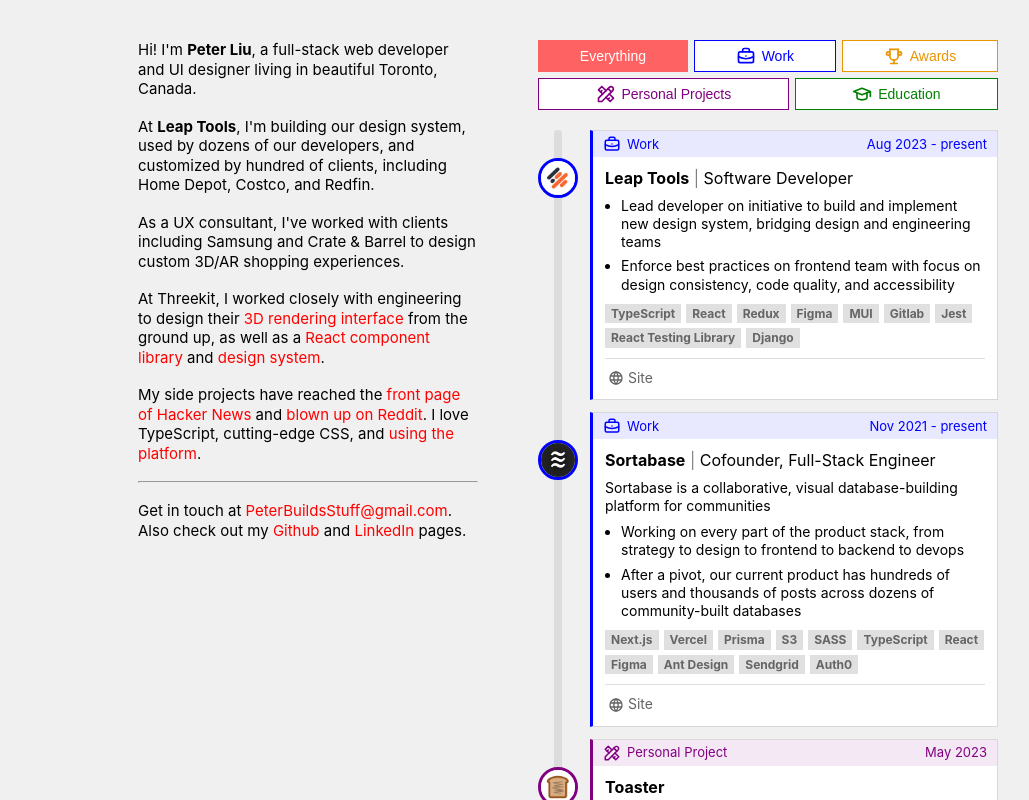
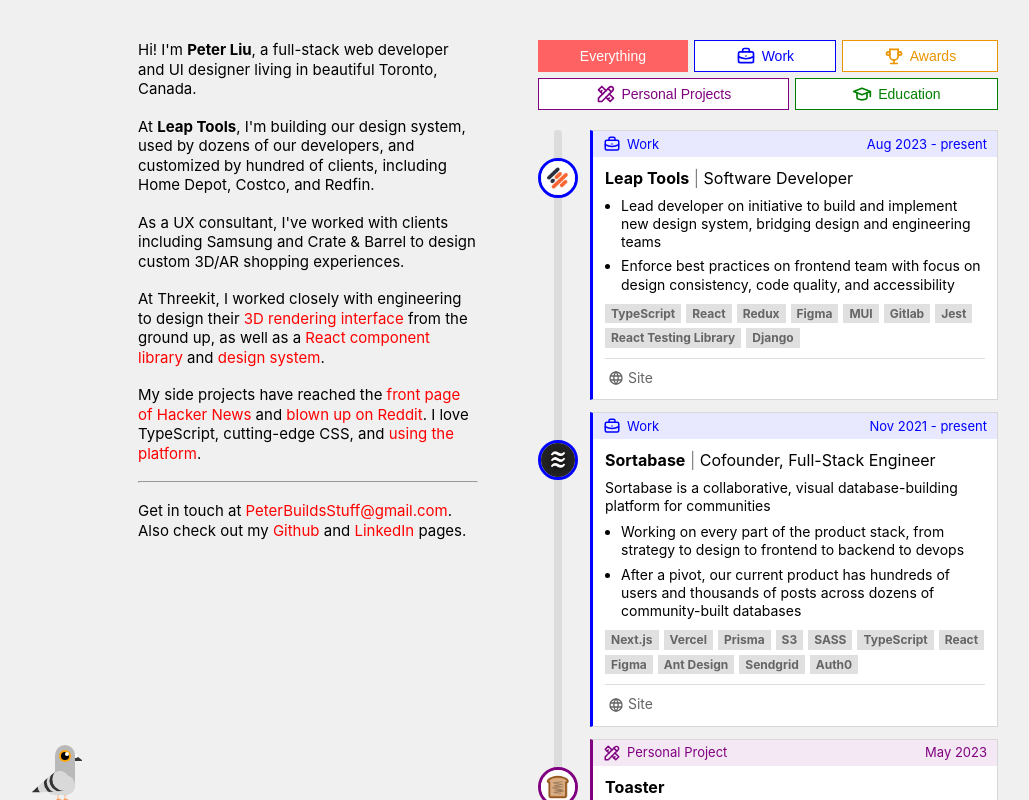
Before and after one commit to PeterTYLiu/personal-site, a React (Vite) app: page / in a window 1280 px wide. Shown: the whole page, without its empty margins (72-1101 px from the left). Built offline with nearby package versions, Linux system fonts and the light colour scheme.

Commit message:
Add pigeon

```diff
--- /dev/null
+++ b/src/Toronto/Pigeon.tsx
@@ -0,0 +1,146 @@
+import type { ReactElement, SVGProps } from "react";
+
+const SHARED_PECK_ATTRIBUTES: SVGProps<SVGElement> = {
+	attributeName: "transform",
+	dur: "0.18s",
+	type: "rotate",
+	from: "0 37 40",
+	to: "90 37 40",
+	direction: "alternate",
+	calcMode: "spline",
+	keyTimes: "0;1",
+	keySplines: "0.14 0.73 0.35 0.9",
+};
+const SHARED_BLINK_ATTRIBUTES: SVGProps<SVGElement> = {
+	dur: "0.12s",
+	begin: "peck2.end+0.3s",
+	attributeName: "y",
+};
+const FEET_COLOUR: string = "#FF9E62";
+const EYELID_COLOR: string = "#458d8d";
+
+export const Pigeon = (): ReactElement => {
+	return (
+		<svg
+			style={{
+				position: "fixed",
+				bottom: "0",
+				left: "100px",
+				overflow: "visible",
+			}}
+			width="55"
+			height="55"
+			viewBox="0 0 55 55"
+			fill="none"
+			xmlns="http://www.w3.org/2000/svg"
+		>
+			<title>pigeon</title>
+			<path d="M30 55L29 46H31L30 55Z" fill={FEET_COLOUR} />
+			<path d="M30 53L28 55H34L30 53Z" fill={FEET_COLOUR} />
+			<path d="M37 55L36 46H38L37 55Z" fill={FEET_COLOUR} />
+			<path d="M37 53L35 55H41L37 53Z" fill={FEET_COLOUR} />
+			<g data-title="head">
+				<animateTransform
+					id="peck1"
+					begin="0s;peck2.end+2s"
+					{...SHARED_PECK_ATTRIBUTES}
+				/>
+				<animateTransform
+					id="peck2"
+					begin="peck1.end+0.2s"
+					{...SHARED_PECK_ATTRIBUTES}
+				/>
+				<path
+					d="M45 16V8L53.887 15.1096C54.256 15.4048 54.0472 16 53.5746 16H45Z"
+					fill="#353535"
+				/>
+				<ellipse cx="47" cy="11" rx="3" ry="2" fill="white" />
+				<rect x="27" width="20" height="50" rx="10" fill="#B9B9B9" />
+				<g clip-path="url(#clip0_0_1)" data-title="eye">
+					<circle cx="37" cy="9" r="8" fill="orange" />
+					<circle cx="37" cy="11" r="4" fill="black" />
+					<circle cx="39" cy="9" r="2" fill="white" />
+					<rect x="26" y="-5" width="20" height="9" fill={EYELID_COLOR}>
+						<animate {...SHARED_BLINK_ATTRIBUTES} values="-5;3;-5" />
+					</rect>
+					<rect x="26" y="17" width="20" height="9" fill={EYELID_COLOR}>
+						<animate {...SHARED_BLINK_ATTRIBUTES} values="17;11;17" />
+					</rect>
+				</g>
+			</g>
+			<rect
+				x="47"
+				y="30"
+				width="20"
+				height="30"
+				rx="10"
+				transform="rotate(90 47 30)"
+				fill="#D9D9D9"
+			/>
+			<mask
+				id="mask0_0_1"
+				maskUnits="userSpaceOnUse"
+				x="3"
+				y="25"
+				width="39"
+				height="23"
+			>
+				<rect x="31" y="5" width="12" height="12" fill="#FF794C" />
+				<path
+					d="M35.5572 45.2033C30.568 47.2381 3.77637 47.365 3.77637 47.365C3.77637 47.365 23.0153 28.719 28.0045 26.6843C32.9936 24.6495 38.7289 27.1456 40.8145 32.2595C42.9001 37.3734 40.5464 43.1686 35.5572 45.2033Z"
+					fill="white"
+				/>
+			</mask>
+			<g mask="url(#mask0_0_1)">
+				<rect
+					x="37.0381"
+					y="23"
+					width="20"
+					height="40"
+					transform="rotate(67.8126 37.0381 23)"
+					fill="#323232"
+				/>
+				<circle
+					cx="20.4436"
+					cy="40.5676"
+					r="11"
+					transform="rotate(67.8126 20.4436 40.5676)"
+					fill="#D9D9D9"
+				/>
+				<circle
+					cx="26.9252"
+					cy="37.9241"
+					r="11"
+					transform="rotate(67.8126 26.9252 37.9241)"
+					fill="#323232"
+				/>
+				<circle
+					cx="29.7031"
+					cy="36.7912"
+					r="11"
+					transform="rotate(67.8126 29.7031 36.7912)"
+					fill="#D9D9D9"
+				/>
+				<circle
+					cx="32.4809"
+					cy="35.6583"
+					r="11"
+					transform="rotate(67.8126 32.4809 35.6583)"
+					fill="#323232"
+				/>
+				<circle
+					cx="35.2588"
+					cy="34.5254"
+					r="11"
+					transform="rotate(67.8126 35.2588 34.5254)"
+					fill="#D9D9D9"
+				/>
+			</g>
+			<defs>
+				<clipPath id="clip0_0_1">
+					<circle cx="37" cy="11" r="6" fill="white" />
+				</clipPath>
+			</defs>
+		</svg>
+	);
+};
--- a/src/main.tsx
+++ b/src/main.tsx
@@ -2,10 +2,12 @@
 import ReactDOM from "react-dom/client";
 import App from "./App.tsx";
 import "./index.css";
+import { Pigeon } from "./Toronto/Pigeon.tsx";
 
 ReactDOM.createRoot(document.getElementById("root") as HTMLElement).render(
 	<React.StrictMode>
 		<App />
+		<Pigeon />
 		{/* <Toronto /> */}
 	</React.StrictMode>,
 );
```
